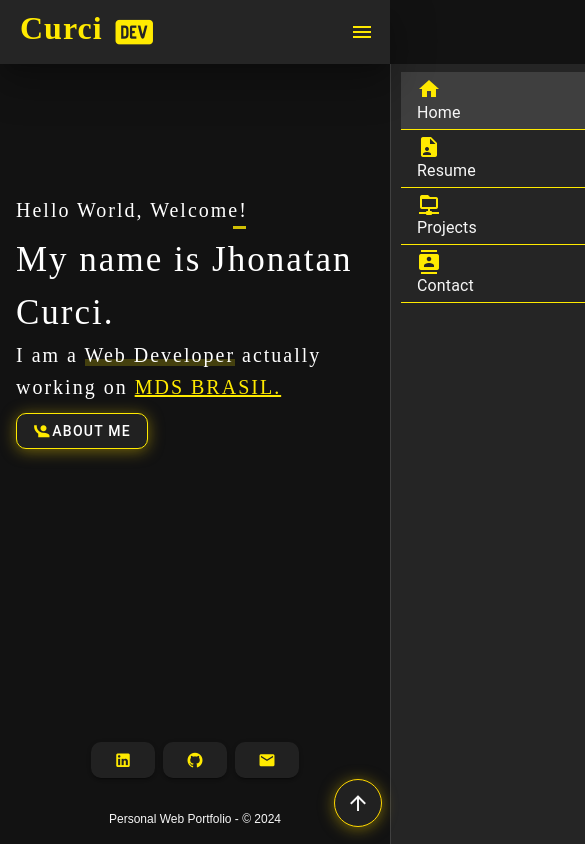
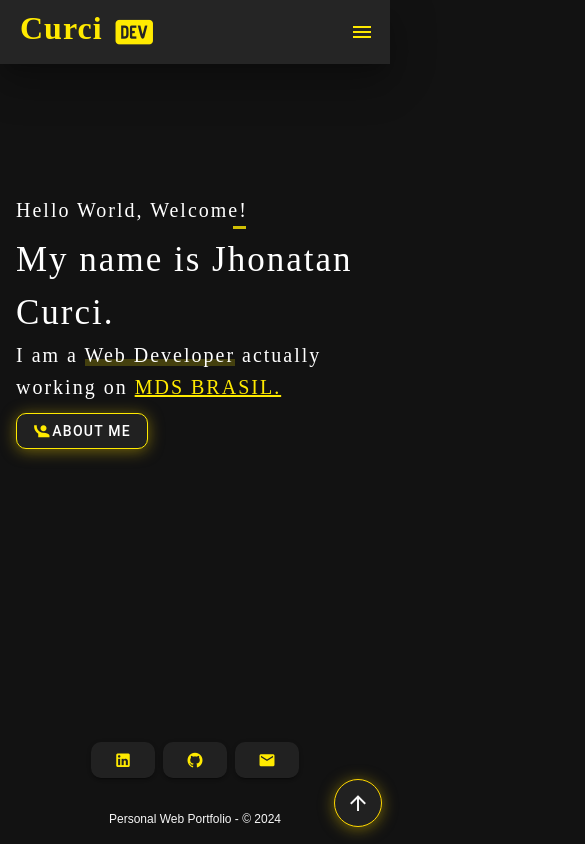
Before and after one commit to jcurci/Personal-PortfolioV2, a Vue app: page / in a window 390 px wide. Shown: the top 844 px of the page, 585 px wide, since content can reach past the window. Built offline with nearby package versions, Linux system fonts and the light colour scheme.

Commit message:
correção da app bar para mobile

```diff
--- a/src/components/AppBarMobile.vue
+++ b/src/components/AppBarMobile.vue
@@ -16,7 +16,7 @@
     </v-btn>
   </v-app-bar>
 
-  <v-navigation-drawer v-model="drawer" app temporary location="right" color="#252525">
+  <v-navigation-drawer v-if="drawer" v-model="drawer" app temporary location="right" color="#252525">
 
     <v-list dense>
       <v-list-item to="/" class="nav-button">
```
